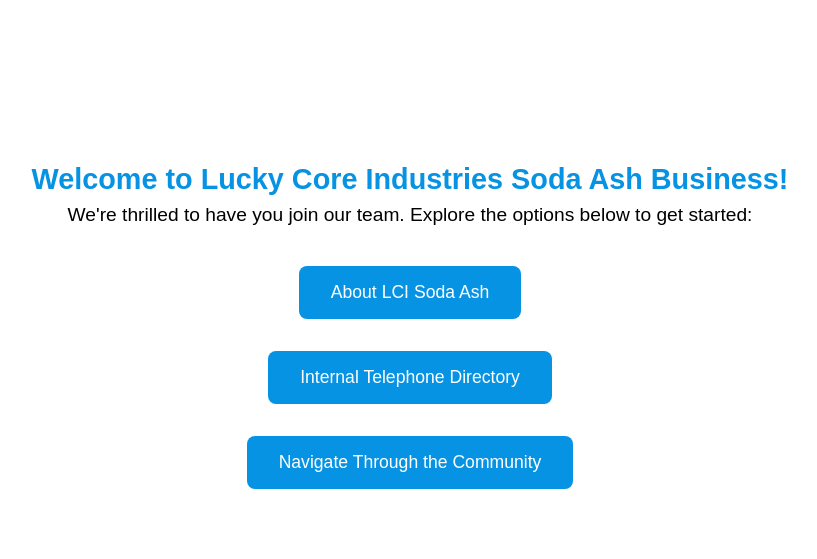
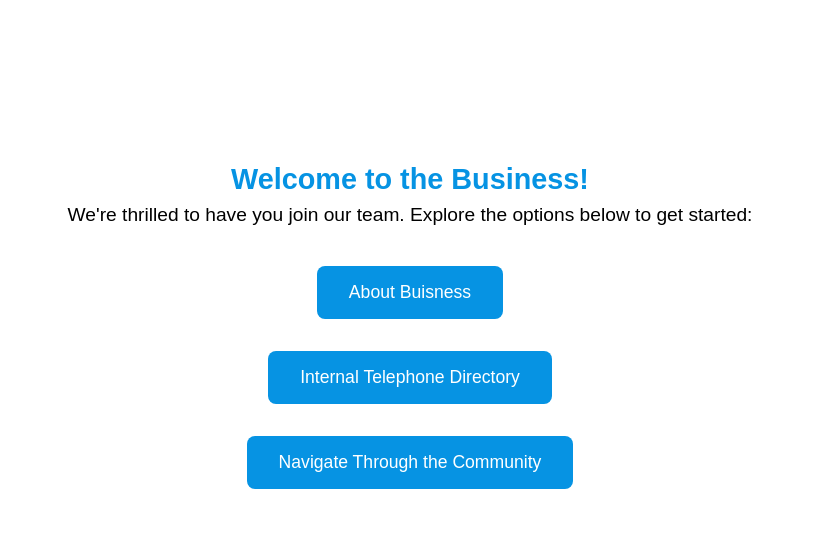
Before and after one commit to urooj-akmal/Onboarding-Chatbot, a Flask app: page / in a window 1280 px wide. Shown: the part 60-619 px from the top of the page, without its empty margins (230-1047 px from the left). Run offline with Flask 3, Linux system fonts and the light colour scheme.

Commit message:
Update index.html

```diff
--- a/templates/index.html
+++ b/templates/index.html
@@ -4,7 +4,7 @@
     <meta charset="UTF-8">
     <meta name="viewport" content="width=device-width, initial-scale=1.0">
     <meta name="description" content="Chatbot for onboarding at Lucky Core Industries Soda Ash Business. Explore company details, internal directory, and community navigation.">
-    <title>LCI Chatbot</title>
+    <title>Onboarding Chatbot</title>
     <link rel="stylesheet" href="{{ url_for('static', filename='styles.css') }}">
     <link rel="icon" href="{{ url_for('static', filename='favicon.ico') }}" type="image/x-icon">
 </head>
@@ -33,11 +33,11 @@
     <main>
         <div id="home-view" class="home-view">
             <div class="welcome-message">
-                <h1 tabindex="0">Welcome to Lucky Core Industries Soda Ash Business!</h1>
+                <h1 tabindex="0">Welcome to the Business!</h1>
                 <p id="welcome-text" tabindex="0">We're thrilled to have you join our team. Explore the options below to get started:</p>
             </div>
             <div class="button-container">
-                <button id="about-lci" aria-label="Learn more about LCI Soda Ash">About LCI Soda Ash</button>
+                <button id="about-lci" aria-label="Learn more about Buisness and Procedures">About Buisness</button>
                 <button id="get-extension" aria-label="Access the internal telephone directory">Internal Telephone Directory</button>
                 <button id="google-maps" aria-label="Get navigation through the community">Navigate Through the Community</button>
             </div>
```
